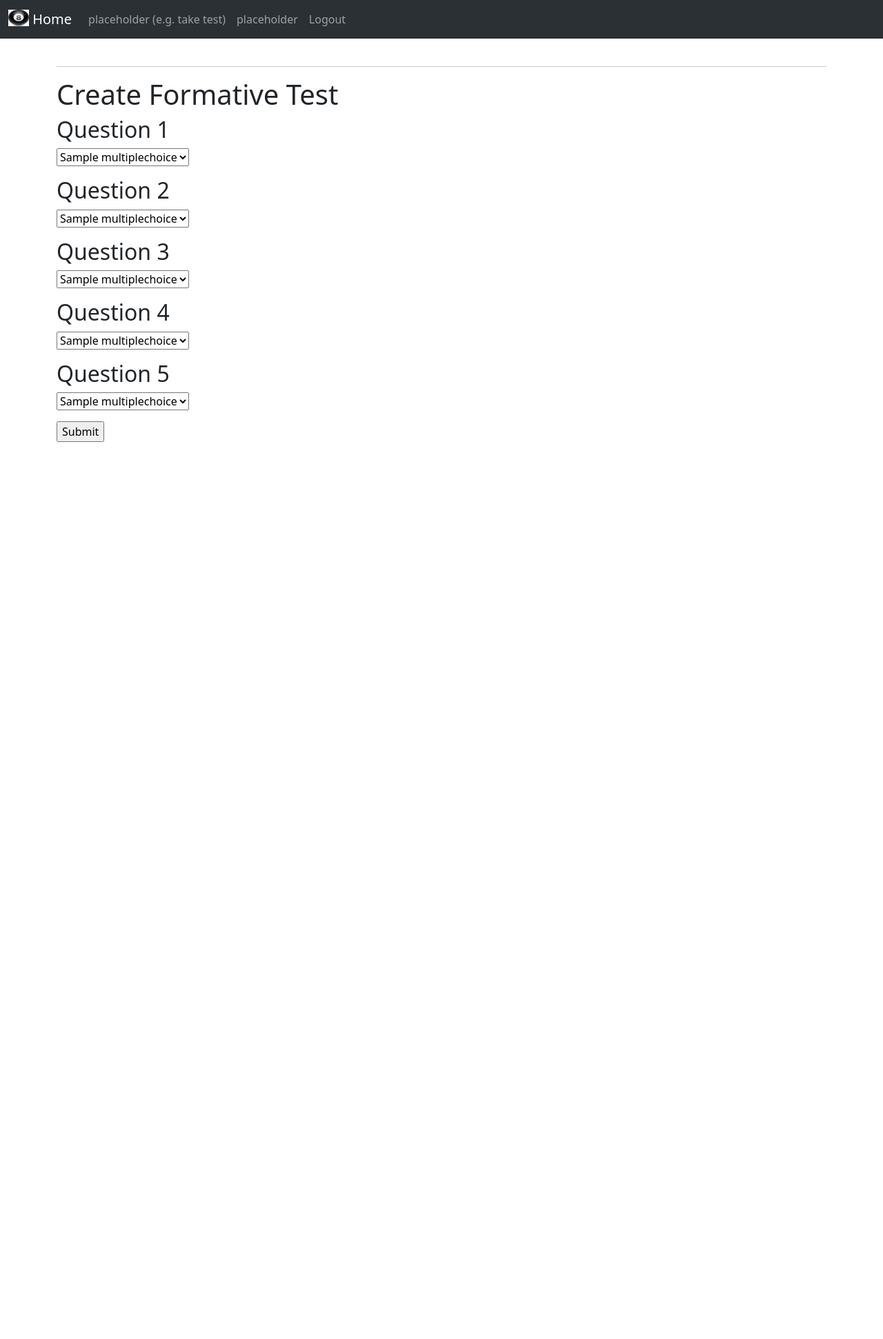
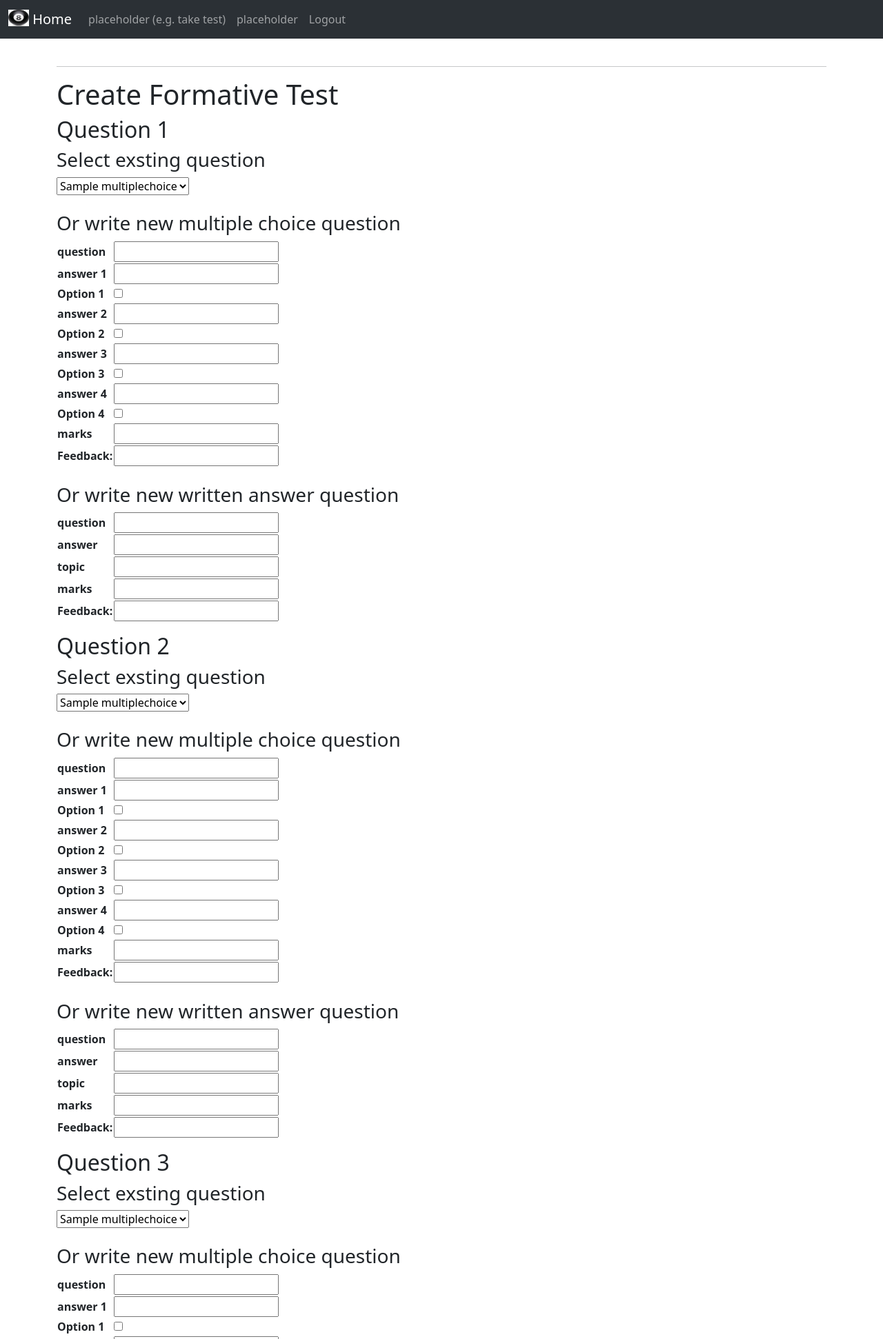
Before and after one commit to Iron-Chef/Automated_Assessment_Tool, a Flask app: page /create_form_test in a window 1280 px wide. Shown: the top 1942 px of the page at 69% size. Before the commit the page ends 641 px from the top, so only its background shows below. Run offline with Flask 3, Linux system fonts and the light colour scheme; a user stored in the database is signed in; tables that the repository leaves empty hold one stand-in row (values such as "Sample post"); some libraries are stand-ins or nearby versions.

Commit message:
add existing questions to test or make new questions

```diff
--- a/app/forms.py
+++ b/app/forms.py
@@ -1,6 +1,6 @@
 from flask_wtf import FlaskForm
-from wtforms import StringField, PasswordField, BooleanField, SubmitField, IntegerField, SelectField
-from wtforms.validators import DataRequired
+from wtforms import StringField, PasswordField, BooleanField, SubmitField, IntegerField, SelectField, FormField, validators
+from wtforms.validators import DataRequired, Optional
 from wtforms_sqlalchemy.fields import QuerySelectField
 from app.models import Multiplechoice
 
@@ -25,6 +25,26 @@ class QuestionForm(FlaskForm):
     feedback=StringField("Feedback:")
     submit = SubmitField("Form Complete")
 
+class QuestionFormFormField(FlaskForm):
+    question=StringField("question",[validators.Optional()])
+    answer1=StringField ("answer 1",[validators.Optional()])
+    ans_multi_select_1 = BooleanField("Option 1",[validators.Optional()])
+    answer2=StringField("answer 2",[validators.Optional()])
+    ans_multi_select_2 = BooleanField("Option 2",[validators.Optional()])
+    answer3=StringField("answer 3",[validators.Optional()])
+    ans_multi_select_3 = BooleanField("Option 3",[validators.Optional()])
+    answer4=StringField("answer 4",[validators.Optional()])
+    ans_multi_select_4 = BooleanField("Option 4",[validators.Optional()])
+    marks=IntegerField("marks",[validators.Optional()])
+    feedback=StringField("Feedback:",[validators.Optional()])
+
+class FillInTheBlankQuestionFormFormField(FlaskForm):
+    question = StringField("question",[validators.Optional()])
+    answer = StringField("answer",[validators.Optional()])
+    topic = StringField("topic",[validators.Optional()])
+    marks = IntegerField("marks",[validators.Optional()])
+    feedback = StringField ("Feedback: ", [validators.Optional()])
+
 class TestChoice(FlaskForm):
     question_module = SelectField('module', choices=[])
     test_type = SelectField('Test Type', choices=['Formative','Summative'])
@@ -35,10 +55,20 @@ def Q_query():
 
 class QChoiceForm(FlaskForm):
     question_1 = QuerySelectField(query_factory=Q_query, allow_blank=False, get_label='question')
+    WriteMCquestion_1 = FormField(QuestionFormFormField)
+    WriteFTGquestion_1 = FormField(FillInTheBlankQuestionFormFormField)
     question_2 = QuerySelectField(query_factory=Q_query, allow_blank=False, get_label='question')
+    WriteMCquestion_2 = FormField(QuestionFormFormField)
+    WriteFTGquestion_2 = FormField(FillInTheBlankQuestionFormFormField)
     question_3 = QuerySelectField(query_factory=Q_query, allow_blank=False, get_label='question')
+    WriteMCquestion_3 = FormField(QuestionFormFormField)
+    WriteFTGquestion_3 = FormField(FillInTheBlankQuestionFormFormField)
     question_4 = QuerySelectField(query_factory=Q_query, allow_blank=False, get_label='question')
+    WriteMCquestion_4 = FormField(QuestionFormFormField)
+    WriteFTGquestion_4 = FormField(FillInTheBlankQuestionFormFormField)
     question_5 = QuerySelectField(query_factory=Q_query, allow_blank=False, get_label='question')
+    WriteMCquestion_5 = FormField(QuestionFormFormField)
+    WriteFTGquestion_5 = FormField(FillInTheBlankQuestionFormFormField)
 
 class EmptyForm(FlaskForm):
   submit = SubmitField('Submit')
--- a/app/models.py
+++ b/app/models.py
@@ -61,6 +61,7 @@ class Multiplechoice(db.Model):
     feedback = db.Column(db.Text, default="")
     question_type = db.Column(db.Text, nullable = False)
 
+
     def __repr__(self):
 
         return "id: {}, Question: {}, Answer 1: {}, Answer 2: {}, Answer 3: {}, Answer 4: {}".format(self.id, self.question, self.answer_1, self.answer_2, self.answer_3, self.answer_4)
--- a/app/routes.py
+++ b/app/routes.py
@@ -103,22 +103,192 @@ def create_form_test():
         if QCform.question_1.data.question != '-':
             question_1 = QCform.question_1.data
             test.linkedquestions.append(question_1)
-        if QCform.question_2.data != '-':
+        if QCform.WriteMCquestion_1.question.data !='':
+            Q1multi= Multiplechoice(
+            user_id=current_user.id,
+            question=QCform.WriteMCquestion_1.question.data,
+            answer_1=QCform.WriteMCquestion_1.answer1.data,ans_choice_1=QCform.WriteMCquestion_1.ans_multi_select_1.data,
+            answer_2=QCform.WriteMCquestion_1.answer2.data,ans_choice_2=QCform.WriteMCquestion_1.ans_multi_select_2.data,
+            answer_3=QCform.WriteMCquestion_1.answer3.data, ans_choice_3=QCform.WriteMCquestion_1.ans_multi_select_3.data,
+            answer_4=QCform.WriteMCquestion_1.answer4.data, ans_choice_4=QCform.WriteMCquestion_1.ans_multi_select_4.data,
+            marks=QCform.WriteMCquestion_1.marks.data,
+            topic_tag = '',
+            feedback=QCform.WriteMCquestion_1.feedback.data,
+            question_type = 'Multiplechoice'
+            )
+            db.session.add(Q1multi)
+            db.session.commit()
+            question_1 = Multiplechoice.query.order_by(Multiplechoice.id.desc()).first()
+            test.linkedquestions.append(question_1)
+        if QCform.WriteFTGquestion_1.question.data !='':
+            Q1FTG = Multiplechoice(
+            user_id = current_user.id,
+            question = QCform.WriteFTGquestion_1.question.data,
+            answer_1 = QCform.WriteFTGquestion_1.answer.data,
+            answer_2 = '',
+            answer_3 = '',
+            answer_4 = '',
+            topic_tag = '',
+            marks = QCform.WriteFTGquestion_1.marks.data,
+            feedback = QCform.WriteFTGquestion_1.feedback.data,
+            question_type = "fill_in_the_blank"
+            )
+            db.session.add(Q1FTG)
+            db.session.commit()
+            question_1 = Multiplechoice.query.order_by(Multiplechoice.id.desc()).first()
+            test.linkedquestions.append(question_1)
+        if QCform.question_2.data.question != '-':
             question_2 = QCform.question_2.data
             test.linkedquestions.append(question_2)
-        if QCform.question_3.data != '-':
+        if QCform.WriteMCquestion_2.question.data !='':
+            Q2multi= Multiplechoice(
+            user_id=current_user.id,
+            question=QCform.WriteMCquestion_2.question.data,
+            answer_1=QCform.WriteMCquestion_2.answer1.data,ans_choice_1=QCform.WriteMCquestion_2.ans_multi_select_1.data,
+            answer_2=QCform.WriteMCquestion_2.answer2.data,ans_choice_2=QCform.WriteMCquestion_2.ans_multi_select_2.data,
+            answer_3=QCform.WriteMCquestion_2.answer3.data, ans_choice_3=QCform.WriteMCquestion_2.ans_multi_select_3.data,
+            answer_4=QCform.WriteMCquestion_2.answer4.data, ans_choice_4=QCform.WriteMCquestion_2.ans_multi_select_4.data,
+            marks=QCform.WriteMCquestion_2.marks.data,
+            topic_tag = '',
+            feedback=QCform.WriteMCquestion_2.feedback.data,
+            question_type = 'Multiplechoice'
+            )
+            db.session.add(Q2multi)
+            db.session.commit()
+            question_2 = Multiplechoice.query.order_by(Multiplechoice.id.desc()).first()
+            test.linkedquestions.append(question_2)
+        if QCform.WriteFTGquestion_2.question.data !='':
+            Q2FTG = Multiplechoice(
+            user_id = current_user.id,
+            question = QCform.WriteFTGquestion_2.question.data,
+            answer_1 = QCform.WriteFTGquestion_2.answer.data,
+            answer_2 = '',
+            answer_3 = '',
+            answer_4 = '',
+            topic_tag = '',
+            marks = QCform.WriteFTGquestion_2.marks.data,
+            feedback = QCform.WriteFTGquestion_2.feedback.data,
+            question_type = "fill_in_the_blank"
+            )
+            db.session.add(Q2FTG)
+            db.session.commit()
+            question_2 = Multiplechoice.query.order_by(Multiplechoice.id.desc()).first()
+            test.linkedquestions.append(question_2)
+        if QCform.question_3.data.question != '-':
             question_3 = QCform.question_3.data
             test.linkedquestions.append(question_3)
-        if QCform.question_4.data != '-':
+        if QCform.WriteMCquestion_3.question.data !='':
+            Q3multi= Multiplechoice(
+            user_id=current_user.id,
+            question=QCform.WriteMCquestion_3.question.data,
+            answer_1=QCform.WriteMCquestion_3.answer1.data,ans_choice_1=QCform.WriteMCquestion_3.ans_multi_select_1.data,
+            answer_2=QCform.WriteMCquestion_3.answer2.data,ans_choice_2=QCform.WriteMCquestion_3.ans_multi_select_2.data,
+            answer_3=QCform.WriteMCquestion_3.answer3.data, ans_choice_3=QCform.WriteMCquestion_3.ans_multi_select_3.data,
+            answer_4=QCform.WriteMCquestion_3.answer4.data, ans_choice_4=QCform.WriteMCquestion_3.ans_multi_select_4.data,
+            marks=QCform.WriteMCquestion_3.marks.data,
+            topic_tag = '',
+            feedback=QCform.WriteMCquestion_3.feedback.data,
+            question_type = 'Multiplechoice'
+            )
+            db.session.add(Q3multi)
+            db.session.commit()
+            question_3 = Multiplechoice.query.order_by(Multiplechoice.id.desc()).first()
+            test.linkedquestions.append(question_3)
+        if QCform.WriteFTGquestion_3.question.data !='':
+            Q3FTG = Multiplechoice(
+            user_id = current_user.id,
+            question = QCform.WriteFTGquestion_3.question.data,
+            answer_1 = QCform.WriteFTGquestion_3.answer.data,
+            answer_2 = '',
+            answer_3 = '',
+            answer_4 = '',
+            topic_tag = '',
+            marks = QCform.WriteFTGquestion_3.marks.data,
+            feedback = QCform.WriteFTGquestion_3.feedback.data,
+            question_type = "fill_in_the_blank"
+            )
+            db.session.add(Q3FTG)
+            db.session.commit()
+            question_3 = Multiplechoice.query.order_by(Multiplechoice.id.desc()).first()
+            test.linkedquestions.append(question_3)
+        if QCform.question_4.data.question != '-':
             question_4 = QCform.question_4.data
             test.linkedquestions.append(question_4)
-        if QCform.question_5.data != '-':
+        if QCform.WriteMCquestion_4.question.data !='':
+            Q4multi= Multiplechoice(
+            user_id=current_user.id,
+            question=QCform.WriteMCquestion_4.question.data,
+            answer_1=QCform.WriteMCquestion_4.answer1.data,ans_choice_1=QCform.WriteMCquestion_4.ans_multi_select_1.data,
+            answer_2=QCform.WriteMCquestion_4.answer2.data,ans_choice_2=QCform.WriteMCquestion_4.ans_multi_select_2.data,
+            answer_3=QCform.WriteMCquestion_4.answer3.data, ans_choice_3=QCform.WriteMCquestion_4.ans_multi_select_3.data,
+            answer_4=QCform.WriteMCquestion_4.answer4.data, ans_choice_4=QCform.WriteMCquestion_4.ans_multi_select_4.data,
+            marks=QCform.WriteMCquestion_4.marks.data,
+            topic_tag = '',
+            feedback=QCform.WriteMCquestion_4.feedback.data,
+            question_type = 'Multiplechoice'
+            )
+            db.session.add(Q4multi)
+            db.session.commit()
+            question_4 = Multiplechoice.query.order_by(Multiplechoice.id.desc()).first()
+            test.linkedquestions.append(question_4)
+        if QCform.WriteFTGquestion_4.question.data !='':
+            Q4FTG = Multiplechoice(
+            user_id = current_user.id,
+            question = QCform.WriteFTGquestion_4.question.data,
+            answer_1 = QCform.WriteFTGquestion_4.answer.data,
+            answer_2 = '',
+            answer_3 = '',
+            answer_4 = '',
+            topic_tag = '',
+            marks = QCform.WriteFTGquestion_4.marks.data,
+            feedback = QCform.WriteFTGquestion_4.feedback.data,
+            question_type = "fill_in_the_blank"
+            )
+            db.session.add(Q4FTG)
+            db.session.commit()
+            question_4 = Multiplechoice.query.order_by(Multiplechoice.id.desc()).first()
+            test.linkedquestions.append(question_4)
+        if QCform.question_5.data.question != '-':
             question_5 = QCform.question_5.data
             test.linkedquestions.append(question_5)
+        if QCform.WriteMCquestion_5.question.data !='':
+            Q5multi= Multiplechoice(
+            user_id=current_user.id,
+            question=QCform.WriteMCquestion_5.question.data,
+            answer_1=QCform.WriteMCquestion_5.answer1.data,ans_choice_1=QCform.WriteMCquestion_5.ans_multi_select_1.data,
+            answer_2=QCform.WriteMCquestion_5.answer2.data,ans_choice_2=QCform.WriteMCquestion_5.ans_multi_select_2.data,
+            answer_3=QCform.WriteMCquestion_5.answer3.data, ans_choice_3=QCform.WriteMCquestion_5.ans_multi_select_3.data,
+            answer_4=QCform.WriteMCquestion_5.answer4.data, ans_choice_4=QCform.WriteMCquestion_5.ans_multi_select_4.data,
+            marks=QCform.WriteMCquestion_5.marks.data,
+            topic_tag = '',
+            feedback=QCform.WriteMCquestion_5.feedback.data,
+            question_type = 'Multiplechoice'
+            )
+            db.session.add(Q5multi)
+            db.session.commit()
+            question_5 = Multiplechoice.query.order_by(Multiplechoice.id.desc()).first()
+            test.linkedquestions.append(question_5)
+        if QCform.WriteFTGquestion_5.question.data !='':
+            Q5FTG = Multiplechoice(
+            user_id = current_user.id,
+            question = QCform.WriteFTGquestion_5.question.data,
+            answer_1 = QCform.WriteFTGquestion_5.answer.data,
+            answer_2 = '',
+            answer_3 = '',
+            answer_4 = '',
+            topic_tag = '',
+            marks = QCform.WriteFTGquestion_5.marks.data,
+            feedback = QCform.WriteFTGquestion_5.feedback.data,
+            question_type = "fill_in_the_blank"
+            )
+            db.session.add(Q5FTG)
+            db.session.commit()
+            question_5 = Multiplechoice.query.order_by(Multiplechoice.id.desc()).first()
+            test.linkedquestions.append(question_5)
 
-            db.session.commit()
-            flash('Your test is added!')
-            return redirect('/create_form_test')
+        db.session.commit()
+        flash('test added')
+        return redirect('/Formative_test_list')
 
 
     return render_template('create_form_test.html', title = 'Create Formative Assesment', QCform=QCform, test=test)
--- a/app/templates/create_form_test.html
+++ b/app/templates/create_form_test.html
@@ -5,35 +5,55 @@
     <form action="/create_form_test" method="POST">
         {{ QCform.csrf_token }}
         <h2>Question 1</h2>
-        {{ QCform.question_1 }}
+        <div><h3>Select exsting question</h3>{{ QCform.question_1 }}</div>
+        <br>
+        <div><h3>Or write new multiple choice question</h3>{{ QCform.WriteMCquestion_1}}</div>
+        <br>
+        <div><h3>Or write new written answer question</h3>{{ QCform.WriteFTGquestion_1 }}</div>
         <ul>
             {% for error in QCform.errors %}
             <li style="color:red;">{{ error }}</li>
             {% endfor %}
         </ul>
         <h2>Question 2</h2>
-        {{ QCform.question_2 }}
+        <div><h3>Select exsting question</h3>{{ QCform.question_2 }}</div>
+        <br>
+        <div><h3>Or write new multiple choice question</h3>{{ QCform.WriteMCquestion_2}}</div>
+        <br>
+        <div><h3>Or write new written answer question</h3>{{ QCform.WriteFTGquestion_2 }}</div>
         <ul>
             {% for error in QCform.errors %}
             <li style="color:red;">{{ error }}</li>
             {% endfor %}
         </ul>
         <h2>Question 3</h2>
-        {{ QCform.question_3 }}
+        <div><h3>Select exsting question</h3>{{ QCform.question_3 }}</div>
+        <br>
+        <div><h3>Or write new multiple choice question</h3>{{ QCform.WriteMCquestion_3}}</div>
+        <br>
+        <div><h3>Or write new written answer question</h3>{{ QCform.WriteFTGquestion_3 }}</div>
         <ul>
             {% for error in QCform.errors %}
             <li style="color:red;">{{ error }}</li>
             {% endfor %}
         </ul>
         <h2>Question 4</h2>
-        {{ QCform.question_4 }}
+        <div><h3>Select exsting question</h3>{{ QCform.question_4 }}</div>
+        <br>
+        <div><h3>Or write new multiple choice question</h3>{{ QCform.WriteMCquestion_4 }}</div>
+        <br>
+        <div><h3>Or write new written answer question</h3>{{ QCform.WriteFTGquestion_4 }}</div>
         <ul>
             {% for error in QCform.errors %}
             <li style="color:red;">{{ error }}</li>
             {% endfor %}
         </ul>
         <h2>Question 5</h2>
-        {{ QCform.question_5 }}
+        <div><h3>Select exsting question</h3>{{ QCform.question_5 }}</div>
+        <br>
+        <div><h3>Or write new multiple choice question</h3>{{ QCform.WriteMCquestion_5 }}</div>
+        <br>
+        <div><h3>Or write new written answer question</h3>{{ QCform.WriteFTGquestion_5 }}</div>
         <ul>
             {% for error in QCform.errors %}
             <li style="color:red;">{{ error }}</li>
```
Also changed, not shown: app/templates/Formative_test.html (+39 -4 lines), app/templates/Formative_test_list.html (+4 -4 lines), app/reponse.db.
